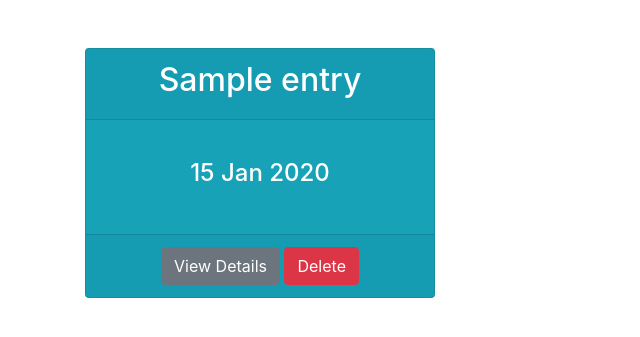
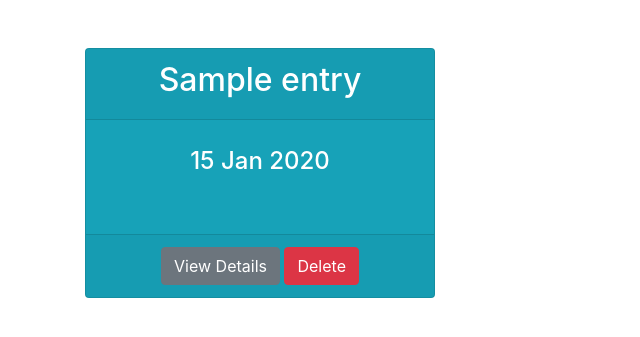
Before and after one commit to Karthik-0/Django_projects, a Django app: template calapp/templates/myapp/dashboard.html in a window 1280 px wide. Shown: the part 56-393 px from the top of the page, without its empty margins (0-640 px from the left). Run offline with Django 3.2, Linux system fonts and the light colour scheme; the template is opened without the code that fills it: values that come from a table or form of the project are taken from there, others are empty; tables that the repository leaves empty hold one stand-in row (values such as "Sample post"); some libraries are stand-ins or nearby versions.

Commit message:
Complete Index page

```diff
--- a/calapp/templates/myapp/_calendar_entry.html
+++ b/calapp/templates/myapp/_calendar_entry.html
@@ -10,11 +10,10 @@
 
             <h2 class="text-center">{{ entry.name }}</h2>
     </div>
-    <div class="card-body justify-content-center align-items-center d-flex  my-auto">
+    <div class="card-body justify-content-center align-items-center d-flex flex-column my-auto">
 
           <h4 class="text-center text-white"> {{ entry.date | date:"d M Y" }}</h4>
-          <!-- <p class="mt-4 py-4 px-2 text-center bg-secondary text-white">{{ entry.description }}</p> -->
-
+          <!-- <p class="mt-4 py-4 px-2 text-center bg-secondary text-white">{{ entry.description }}</p> --><br/>
         </div>
         <div class="card-footer text-center">
                 <button onclick="window.location='{% url 'details' pk=entry.id %}'" class="btn btn- btn-secondary">View Details</button>
--- a/calapp/templates/myapp/base.html
+++ b/calapp/templates/myapp/base.html
@@ -20,7 +20,7 @@
                   <div class="collapse navbar-collapse" id="navbarSupportedContent">
                     <ul class="navbar-nav ml-auto">
                       <li class="nav-item active">
-                        <a class="nav-link" href="/dashboard">Home <span class="sr-only">(current)</span></a>
+                        <a class="nav-link" href="{% url 'dashboard' %}">Home <span class="sr-only">(current)</span></a>
                       </li>
                       {% if request.user.is_authenticated %}
 
```
